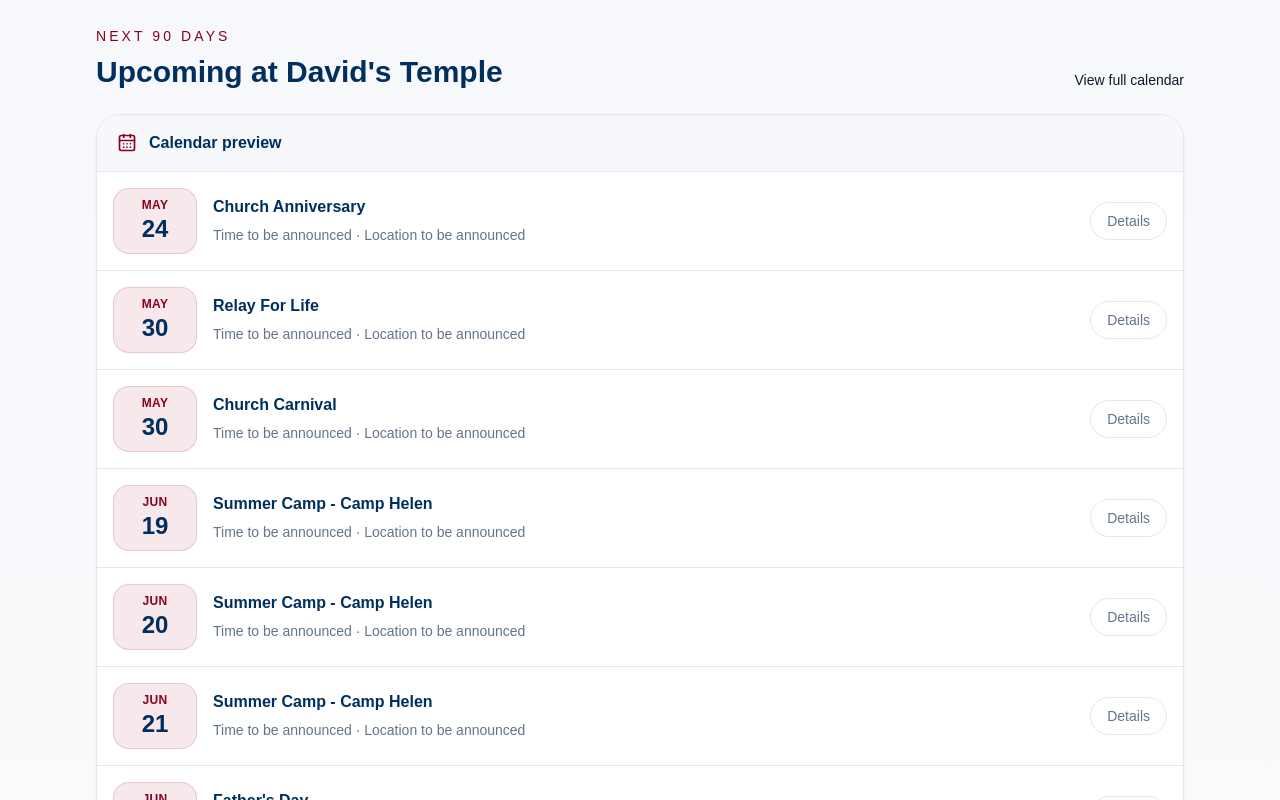
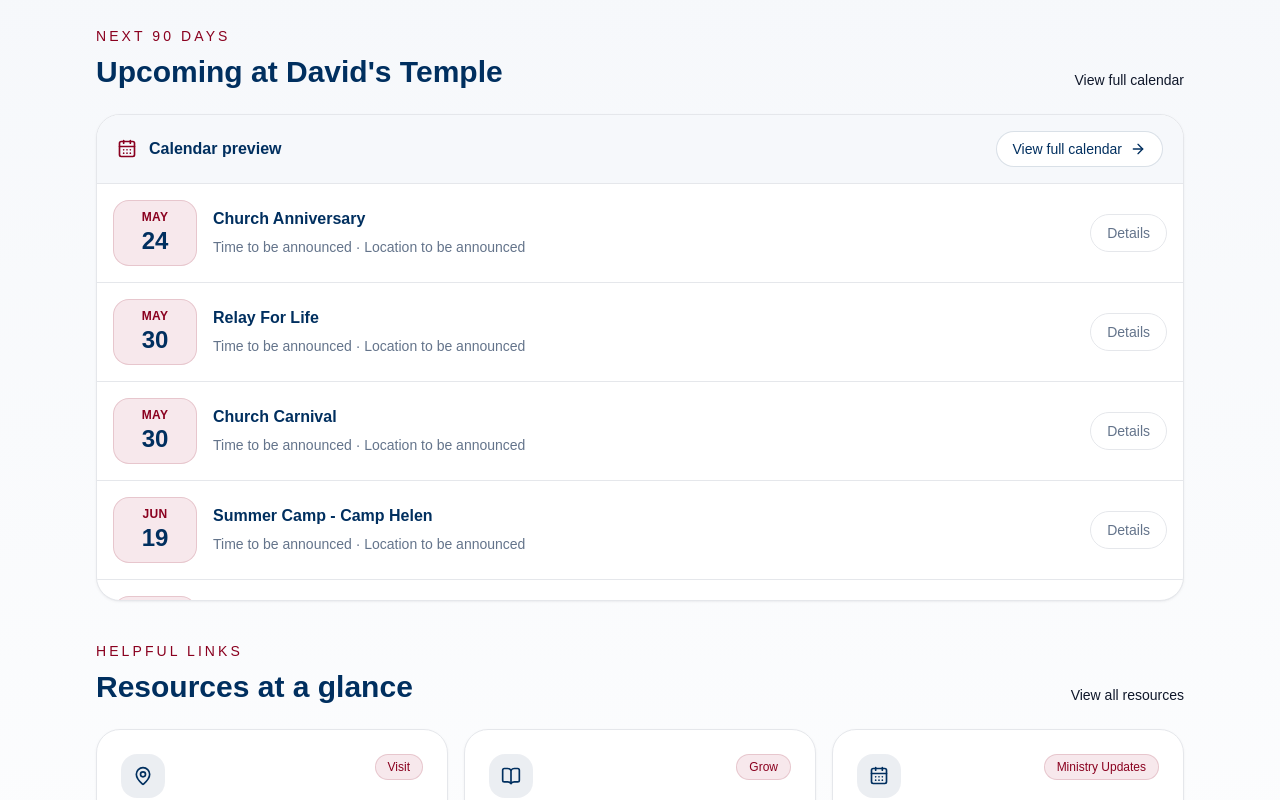
Before and after one commit to keithshouldersjr-discipleship/davidstemple-app, a Next.js app: page / in a window 1280 px wide. Shown: the part 539-1339 px from the top of the page. Built offline with nearby package versions, Linux system fonts and the light colour scheme.

Commit message:
Make upcoming events preview scrollable

```diff
--- a/app/page.tsx
+++ b/app/page.tsx
@@ -1,5 +1,5 @@
 import Link from "next/link";
-import { CalendarDays, MessageCircle } from "lucide-react";
+import { ArrowRight, CalendarDays, MessageCircle } from "lucide-react";
 import { ChatPanel } from "@/components/assistant/chat-panel";
 import { ResourceCard } from "@/components/resources/resource-card";
 import { Button } from "@/components/ui/button";
@@ -84,17 +84,25 @@ export default function Home() {
         </div>
         <div className="overflow-hidden rounded-3xl border border-[var(--brand-border)] bg-white shadow-sm shadow-slate-900/5">
           <div className="border-b border-[var(--brand-border)] bg-[var(--brand-soft)] px-5 py-4">
-            <div className="flex items-center gap-3 text-[var(--brand-navy)]">
-              <CalendarDays className="h-5 w-5 text-[var(--brand-burgundy)]" />
-              <p className="font-semibold">Calendar preview</p>
+            <div className="flex flex-col gap-3 sm:flex-row sm:items-center sm:justify-between">
+              <div className="flex items-center gap-3 text-[var(--brand-navy)]">
+                <CalendarDays className="h-5 w-5 text-[var(--brand-burgundy)]" />
+                <p className="font-semibold">Calendar preview</p>
+              </div>
+              <Link href="/events">
+                <Button variant="secondary" size="sm" className="w-full sm:w-auto">
+                  View full calendar
+                  <ArrowRight className="h-4 w-4" />
+                </Button>
+              </Link>
             </div>
           </div>
-          <div className="grid gap-0 divide-y divide-[var(--brand-border)]">
+          <div className="max-h-[26rem] overflow-y-auto overscroll-contain scroll-smooth divide-y divide-[var(--brand-border)]">
             {upcomingEvents.map(({ event, date }) => (
               <Link
                 key={event.id}
                 href="/events"
-                className="grid grid-cols-[4.5rem_1fr] gap-4 p-4 transition hover:bg-[var(--brand-soft)] sm:grid-cols-[5.25rem_1fr_auto] sm:items-center"
+                className="grid min-h-24 grid-cols-[4.5rem_1fr] gap-4 p-4 transition hover:bg-[var(--brand-soft)] sm:grid-cols-[5.25rem_1fr_auto] sm:items-center"
               >
                 <div className="rounded-2xl border border-[var(--brand-burgundy)]/15 bg-[var(--brand-burgundy-soft)] px-3 py-2 text-center">
                   <p className="text-xs font-bold uppercase tracking-wide text-[var(--brand-burgundy)]">
```
